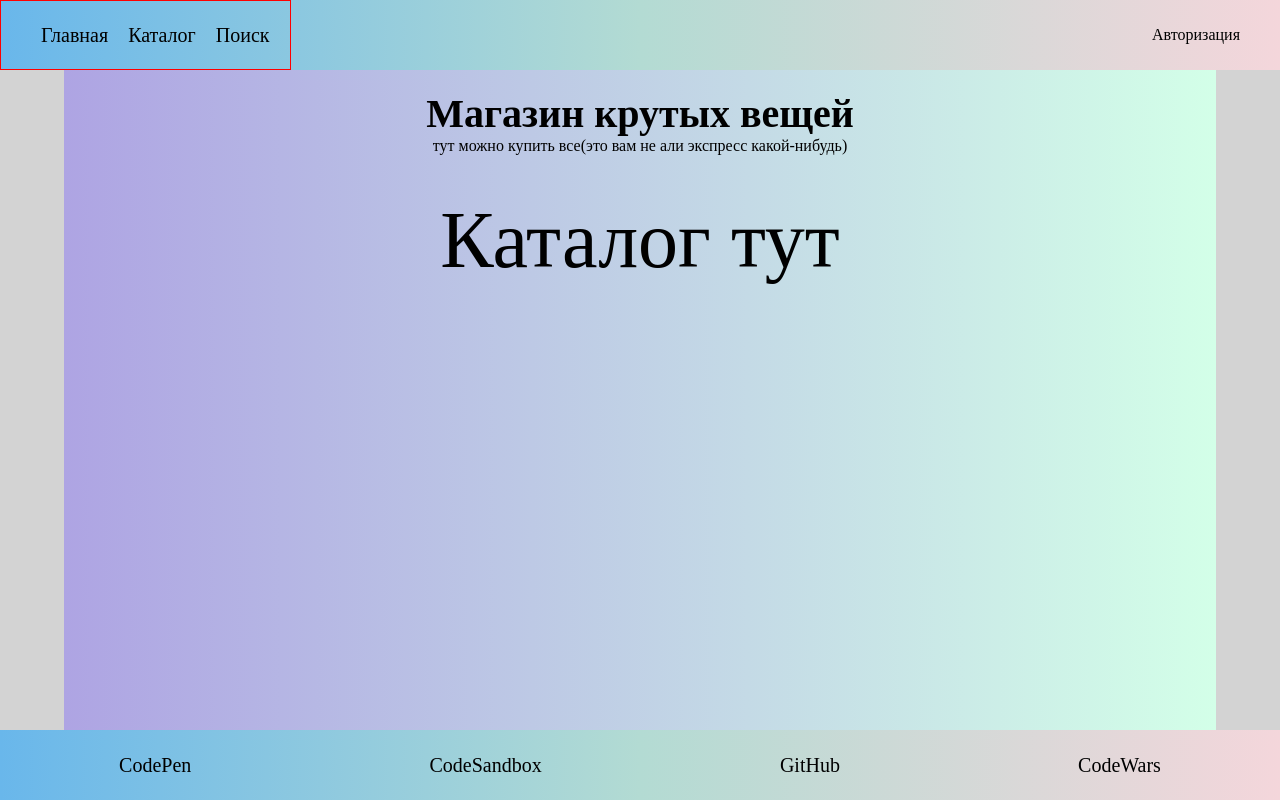
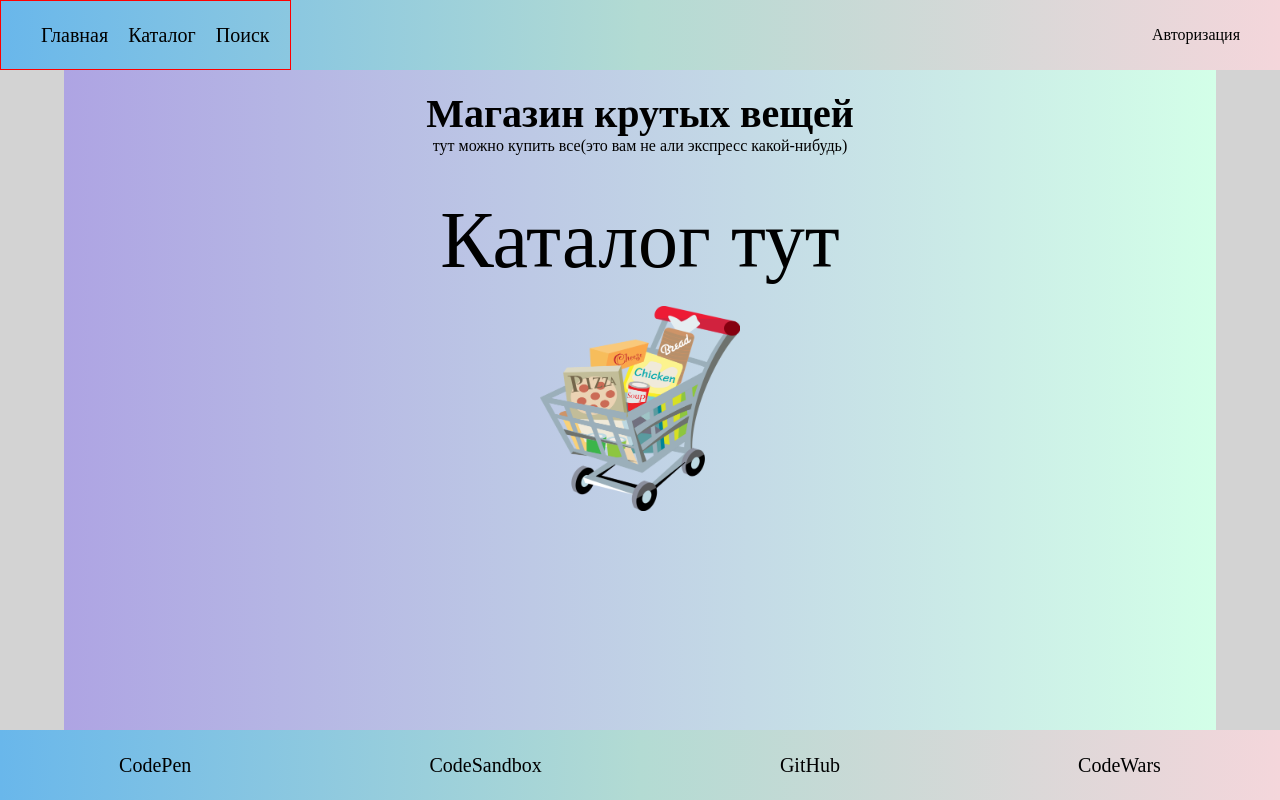
Before and after one commit to pylsar/myReactFunnyShop, a React (Create React App) app: page / in a window 1280 px wide. Built offline with nearby package versions, Linux system fonts and the light colour scheme.

Commit message:
home page

```diff
--- a/src/components/Home/Home.jsx
+++ b/src/components/Home/Home.jsx
@@ -1,5 +1,7 @@
 import React from 'react'
 import {Link} from 'react-router-dom'
+
+import cartIcon from '../../assets/img/cart.png'
 
 import './Home.scss'
 
@@ -11,6 +13,7 @@ const Home = () => {
            <p>
                <Link to="/products" className="home--link">Каталог тут</Link>
            </p>
+           <img src={cartIcon} alt="магазин"/>
         </div>
     )
 }
--- a/src/components/Home/Home.scss
+++ b/src/components/Home/Home.scss
@@ -18,4 +18,8 @@
             color: white;
         }
     }
+    & img {
+        margin-top: 20px;
+        width: 200px;
+    }
 }
--- a/src/containers/Search/Search.scss
+++ b/src/containers/Search/Search.scss
@@ -3,9 +3,9 @@
 .search {
     min-height: calc(100vh - 140px);
     &__box {
-        display: flex;
-        justify-content: space-around;
-        flex-wrap: wrap;
+        @include flexbox;
+        @include justify-content(space-around);
+        @include flex-wrap(wrap);
     }
     & h2 {
         text-align: center;
@@ -24,7 +24,7 @@
             border: none;
             outline: none;
             width: 22px;
-            transform: translate(-26px, -2px);
+            transform: translate(-27px, -2px);
         }
         &__img{
             &--icon {
--- a/src/settings.scss
+++ b/src/settings.scss
@@ -8,7 +8,7 @@ $mainBg: linear-gradient(90deg, #aea4e3, #d3ffe8); // цвет контента
 $secondaryBg: linear-gradient(90deg, #69b7eb, #b3dbd3, #f4d6db); // цвет футера и хэдера
 $button: linear-gradient(to top left, powderblue, pink); // цвет кнопок
 $thirdBg: lightgray; // цвет авторизации, боди, комментарии
-$different: #3B3B98; // цвет поиска
+$different: #8ff7c0; // цвет поиска
 
 
 
```
Also changed, not shown: src/assets/img/cart.png (added), 1 other file (tests, documents, lock files or other folders).
